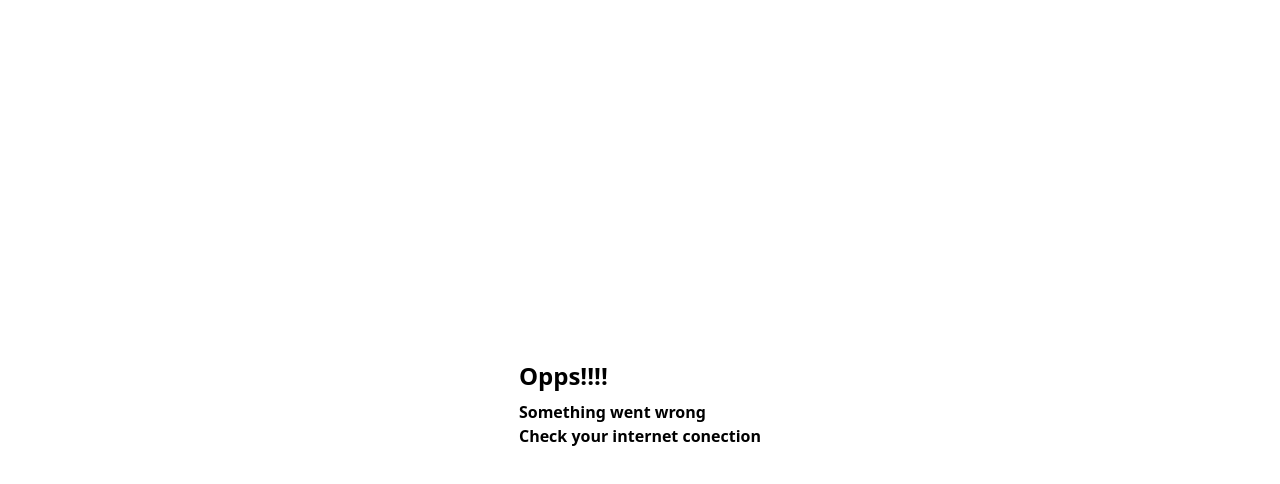
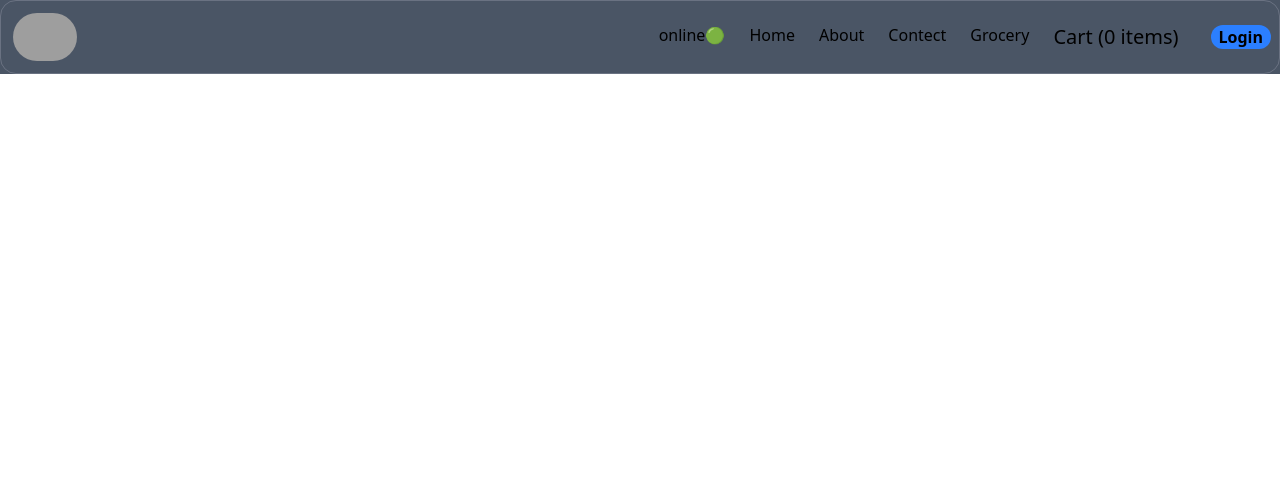
Before and after one commit to Deepgautam76/React_course, a React (Vite) app in the folder SwiggyClone/: page /cart in a window 1280 px wide. Shown: the top 484 px of the page. Built offline with nearby package versions, Linux system fonts and the light colour scheme; grey boxes are pictures that could not be loaded.

Commit message:
update these components

```diff
--- a/SwiggyClone/src/App.js
+++ b/SwiggyClone/src/App.js
@@ -1,5 +1,7 @@
 import React, { lazy, Suspense } from "react";
 import ReactDOM from "react-dom/client";
+import { Provider } from "react-redux";
+
 import Header from "./components/header/Header";
 import Body from "./components/Body";
 import About from "./components/header/About";
@@ -7,14 +9,18 @@ import Error from "./components/Errors/Error";
 import { RouterProvider, createBrowserRouter, Outlet } from "react-router";
 import Contect from "./components/header/Contect";
 import RestaurantMenu from "./components/restaurant_menu/RestaurantMenu";
+import appStore from "./redux_store/appStore";
+import Cart from "./components/header/Cart";
 
 // This component run inside RouterProvider components
 const App = () => {
   return (
-    <div className="bg-gray-600 text-black ">
-      <Header />
-      <Outlet />
-    </div>
+    <Provider store={appStore}>
+      <div className="bg-gray-600 text-black ">
+        <Header />
+        <Outlet />
+      </div>
+    </Provider>
   );
 };
 
@@ -55,6 +61,10 @@ const appRouter = createBrowserRouter([
         path: "/restaurant/:id",
         element: <RestaurantMenu />,
       },
+      {
+        path: "/cart",
+        element: <Cart />,
+      },
     ],
     errorElement: <Error />,
   },
--- a/SwiggyClone/src/components/header/Header.js
+++ b/SwiggyClone/src/components/header/Header.js
@@ -1,5 +1,6 @@
 import React, { useContext, useState } from "react";
 import { NavLink } from "react-router";
+import { useSelector } from "react-redux";
 
 import { LOGO_URL } from "../../utils/constant";
 import useOnlineStatus from "../../utils/useOnlineStatus";
@@ -7,6 +8,13 @@ import useOnlineStatus from "../../utils/useOnlineStatus";
 const Header = () => {
   const [Login, setLogin] = useState("Login");
   const internetStatus = useOnlineStatus();
+
+  /**
+   * Use the useSelctor hook for subscribing the store
+   * for reding the data from the store
+   * */
+  const cartItems = useSelector((store) => store?.cart?.items);
+  console.log(cartItems);
 
   return (
     <div className="container flex flex-wrap border-b-1 border-gray-500 justify-between items-center border-1 rounded-2xl m-auto">
@@ -36,8 +44,8 @@ const Header = () => {
           <li className="m-2 px-1 cursor-pointer  hover:bg-gray-200 border-0 rounded-md">
             <NavLink to="/grocery">Grocery</NavLink>
           </li>
-          <li className="m-2 px-1 cursor-pointer  hover:bg-gray-200 border-0 rounded-md ">
-            Cart
+          <li className="m-2 px-1 cursor-pointer  hover:bg-gray-200 border-0 rounded-md text-xl ">
+            <NavLink to="/cart"> Cart ({cartItems.length} items)</NavLink>
           </li>
         </ul>
         <button
--- a/SwiggyClone/src/components/restaurant_menu/Dishes.js
+++ b/SwiggyClone/src/components/restaurant_menu/Dishes.js
@@ -1,6 +1,15 @@
+import { connect, useDispatch } from "react-redux";
+import { addItem } from "../../redux_store/cartSlice";
+
 import { CDN_URL } from "../../utils/constant";
 
 const Dishes = ({ items }) => {
+  const dispatch = useDispatch();
+
+  const handleAdd = (item) => {
+    dispatch(addItem(item));
+  };
+
   return (
     <>
       {items.map((item) => {
@@ -31,7 +40,12 @@ const Dishes = ({ items }) => {
                 className="w-full h-full object-cover"
               />
               <div className="absolute bottom-0 left-0 right-0 bg-gray-400 text-center mx-1 py-1 rounded-t-lg shadow-md hover:bg-gray-500">
-                <button className="text-green-600 font-bold ">ADD</button>
+                <button
+                  className="text-green-600 font-bold"
+                  onClick={() => handleAdd(item)}
+                >
+                  ADD
+                </button>
               </div>
             </div>
           </div>
--- a/SwiggyClone/src/redux_store/appStore.js
+++ b/SwiggyClone/src/redux_store/appStore.js
@@ -1,7 +1,7 @@
-import { configureStrore } from "@reduxjs/toolkit";
+import {configureStore } from "@reduxjs/toolkit";
 import cartReducer from "./cartSlice";
 
-const appStore = configureStrore({
+const appStore = configureStore({
   reducer: {
     cart: cartReducer,
   },
--- a/SwiggyClone/src/redux_store/cartSlice.js
+++ b/SwiggyClone/src/redux_store/cartSlice.js
@@ -13,12 +13,12 @@ const cartSlice = createSlice({
     removeItem: (state) => {
       state.items.pop();
     },
-    clearCard: (state) => {
+    clearCart: (state) => {
       state.items.length = 0;
     },
   },
 });
 
-export const { addItem, removeItem } = cartSlice.actions;
+export const { addItem, removeItem,clearCart } = cartSlice.actions;
 
 export default cartSlice.reducer;
```
